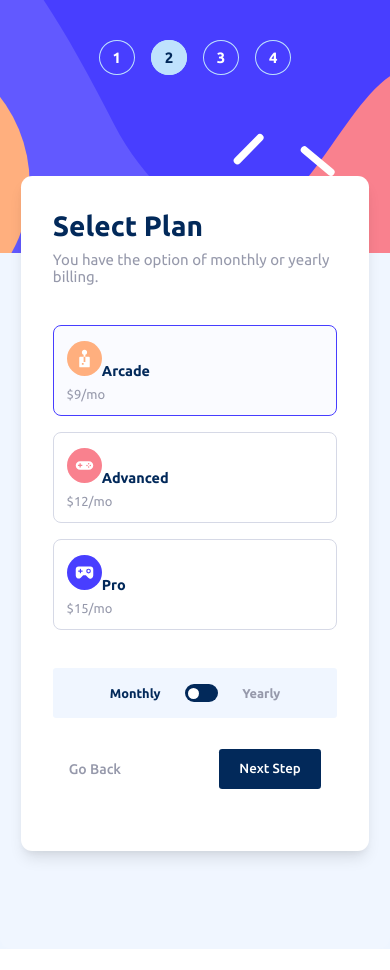
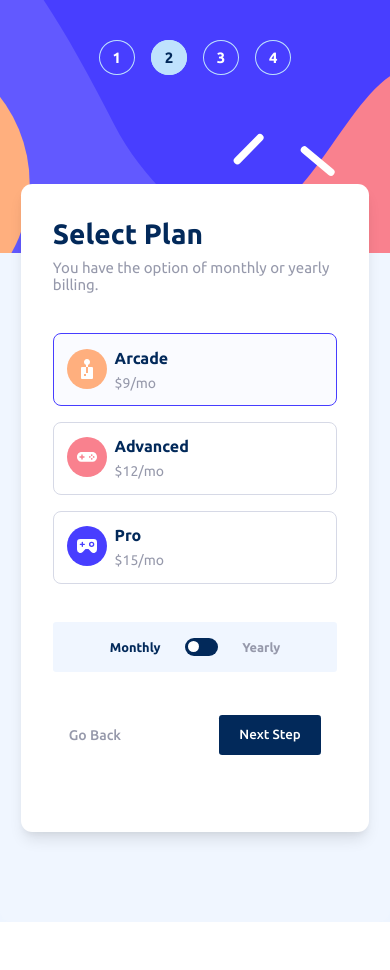
Before and after one commit to russellbanares322/multi-step-form-fem-challenge, a React (Vite) app: page / in a window 390 px wide. Both pictures are taken after a click on the button "Next Step". After the commit the page ends 942 px from the top, so only its background shows below. Built offline with nearby package versions, Linux system fonts and the light colour scheme.

Commit message:
feat: add mobile responsiveness to all of the components

```diff
--- a/src/components/home/Home.tsx
+++ b/src/components/home/Home.tsx
@@ -1,7 +1,7 @@
 import { Summary } from "../../pages/step-four/Summary";
 import { PersonalInfo } from "../../pages/step-one/PersonalInfo";
 import { AddOns } from "../../pages/step-three/AddOns";
-import { useContext } from "react";
+import { useContext, useEffect, useState } from "react";
 import { SelectPlan } from "../../pages/step-two/SelectPlan";
 import PaginationContext from "../context/PaginationContext";
 import { Sidebar } from "../sidebar/Sidebar";
@@ -10,12 +10,25 @@ import { PaginationButton } from "../paginationBtns/PaginationButton";
 
 export function Home() {
   const { state } = useContext(PaginationContext);
+  const [isDesktopMode, setIsDesktopMode] = useState(true);
 
   const pageOne = state.pageNumber === 1;
   const pageTwo = state.pageNumber === 2;
   const pageThree = state.pageNumber === 3;
   const pageFour = state.pageNumber === 4;
   const hidePagination = state.isConfirmed;
+
+  const handleScreenWidth = () => {
+    if (window.innerWidth >= 1000) {
+      setIsDesktopMode(true);
+    } else {
+      setIsDesktopMode(false);
+    }
+  };
+
+  useEffect(() => {
+    window.addEventListener("resize", handleScreenWidth);
+  }, [isDesktopMode]);
 
   return (
     <div className={styles.home_content}>
@@ -27,8 +40,9 @@ export function Home() {
         {pageTwo && <SelectPlan />}
         {pageThree && <AddOns />}
         {pageFour && <Summary />}
-        {!hidePagination && <PaginationButton />}
+        {!hidePagination && isDesktopMode && <PaginationButton />}
       </div>
+      {!hidePagination && !isDesktopMode && <PaginationButton />}
     </div>
   );
 }
--- a/src/components/home/styles.module.css
+++ b/src/components/home/styles.module.css
@@ -9,10 +9,10 @@
 }
 .right_content {
   background-color: hsl(0, 0%, 100%);
-  transform: translateY(-98px);
+  transform: translateY(-90px);
   margin: 1.3rem;
   border-radius: 0.7rem;
-  padding: 2rem;
+  padding: 2rem 2rem 2.1rem 2rem;
   box-shadow: rgba(0, 0, 0, 0.1) 0px 10px 15px -3px,
     rgba(0, 0, 0, 0.05) 0px 4px 6px -2px;
 }
--- a/src/components/paginationBtns/styles.module.css
+++ b/src/components/paginationBtns/styles.module.css
@@ -7,7 +7,7 @@
   font-weight: var(--medium);
   background-color: var(--white);
   width: 100%;
-  height: 12vh;
+  height: 15vh;
   padding: 1rem;
 }
 .pagination_prev_btn {
@@ -55,6 +55,7 @@
     padding: 0;
     height: auto;
     margin-top: 4rem;
+    position: static;
   }
   .pagination_prev_btn {
     color: hsl(231, 11%, 63%);
@@ -68,7 +69,7 @@
   .pagination_next_btn {
     background-color: var(--marine-blue);
     border: none;
-    border-radius: 0.2rem;
+    border-radius: 0.5rem;
     color: hsl(0, 0%, 100%);
     cursor: pointer;
     height: 2.5rem;
--- a/src/components/sidebar/styles.module.css
+++ b/src/components/sidebar/styles.module.css
@@ -7,7 +7,6 @@
   height: 30vh;
   width: 100%;
   border-radius: 0;
-  padding-bottom: 1rem;
 }
 .sidebar_wrapper {
   display: flex;
--- a/src/pages/step-four/styles.module.css
+++ b/src/pages/step-four/styles.module.css
@@ -6,12 +6,12 @@
 .confirmation_wrapper {
   width: 24.25rem;
   height: 24.25rem;
-  padding: 10rem 0;
+  padding: 3rem 0;
 }
 .price_wrapper {
   background-color: var(--alabaster);
   padding: 1.5rem;
-  margin: 2.19rem 0 0.1rem 0;
+  margin: 2.19rem 0 0 0;
   border-radius: 0.5rem;
 }
 .total_price_wrapper {
@@ -58,7 +58,7 @@
   font-weight: var(--medium);
 }
 .total_price {
-  font-size: 1.1rem;
+  font-size: 1.2rem;
   color: var(--purpulish-blue);
   font-weight: var(--bold);
 }
@@ -78,9 +78,9 @@
 }
 .confirmation_details p {
   text-align: center !important;
-  width: 30rem !important;
-  padding: 0 2rem !important;
-  line-height: 1.5 !important;
+  width: 22rem !important;
+  line-height: 1.6 !important;
+  font-size: 1.1rem;
 }
 
 @media (min-width: 60em) {
@@ -163,8 +163,9 @@
   }
   .confirmation_details p {
     text-align: center !important;
-    width: 30rem !important;
+    width: 32rem !important;
     padding: 0 2rem !important;
     line-height: 1.5 !important;
+    font-size: 1rem;
   }
 }
--- a/src/pages/step-two/SelectPlan.tsx
+++ b/src/pages/step-two/SelectPlan.tsx
@@ -44,13 +44,16 @@ export function SelectPlan() {
             }}
           >
             <img src={plan.icon} />
+            <div>
               <span>{plan.name}</span>
               <p>
-              ${state.isToggled ? plan.price * 10 : plan.price}/{selectedMonth}
+                ${state.isToggled ? plan.price * 10 : plan.price}/
+                {selectedMonth}
               </p>
               {state.isToggled && (
                 <p className={styles.freebie}>{plan.freebie}</p>
               )}
+            </div>
           </div>
         ))}
       </div>
--- a/src/pages/step-two/styles.module.css
+++ b/src/pages/step-two/styles.module.css
@@ -9,8 +9,7 @@
   flex-direction: column;
 }
 .billing_card {
-  display: inline-block;
-  flex-direction: column;
+  display: flex;
   justify-content: flex-start;
   align-items: flex-start;
   border: 1px solid hsl(229, 24%, 87%);
@@ -18,21 +17,23 @@
   height: auto;
   padding: 0.9rem 0.8rem 0.9rem 0.8rem;
   border-radius: 0.5rem;
+  gap: 0.5rem;
+  margin-bottom: 0;
 }
 .billing_card span {
   color: var(--marine-blue);
   font-weight: var(--bold);
   padding: 2.5rem 0 0.1rem 0;
-  font-size: 0.9rem;
+  font-size: 1rem;
 }
 
 .billing_card img {
-  height: 2.2rem;
-  width: 2.2rem;
+  height: 2.5rem;
+  width: 2.5rem;
 }
 .billing_card p {
   padding-top: 0.5rem;
-  font-size: 13px;
+  font-size: 14px;
 }
 .billing_date_wrapper {
   margin-top: 2.4rem;
@@ -97,6 +98,7 @@
     padding: 0.9rem 0.8rem 0.9rem 0.8rem;
     border-radius: 0.5rem;
     cursor: pointer;
+    gap: 0;
   }
   .billing_card:hover {
     border: 1px solid var(--purpulish-blue);
@@ -111,6 +113,7 @@
   .billing_card img {
     height: 2.2rem;
     width: 2.2rem;
+    margin-bottom: 2rem;
   }
   .billing_card p {
     padding-top: 0.5rem;
```
Lines whose indentation alone changed are shown as unchanged.
